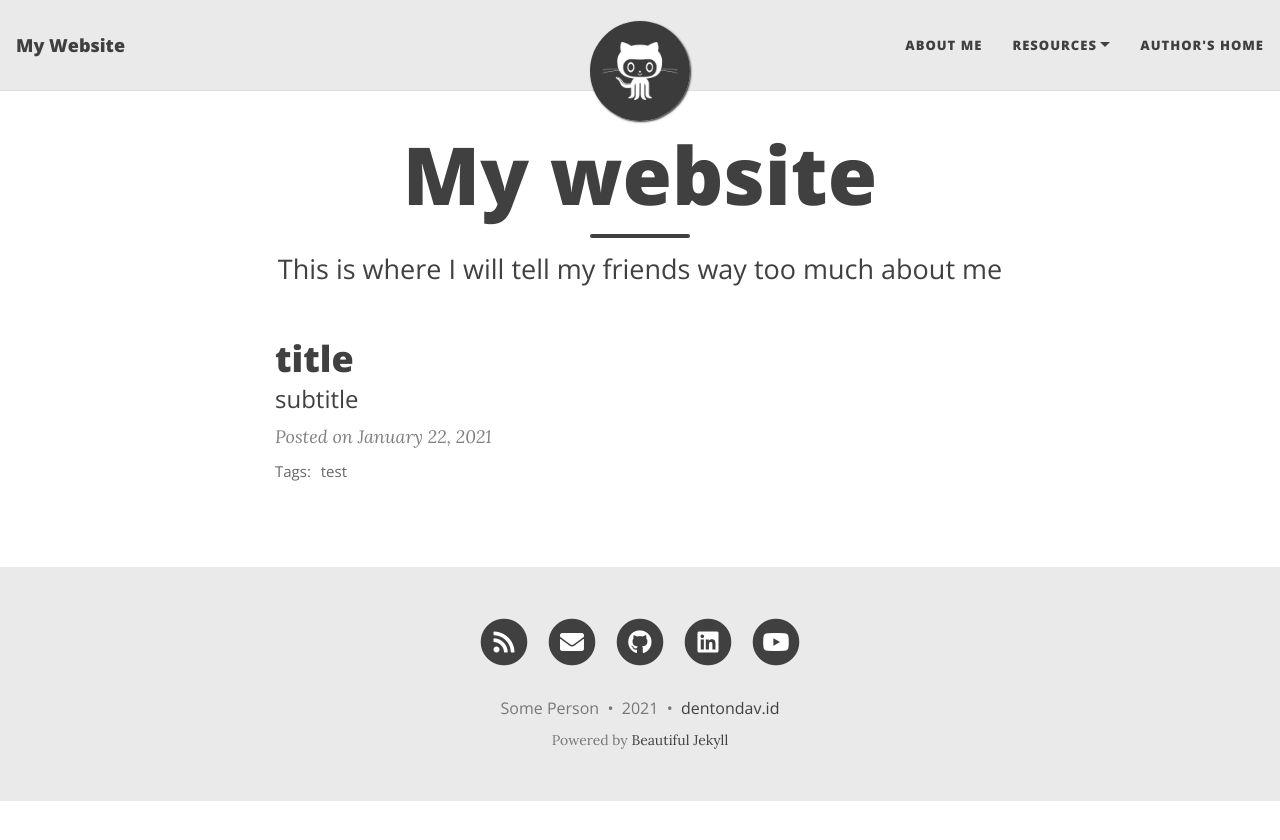
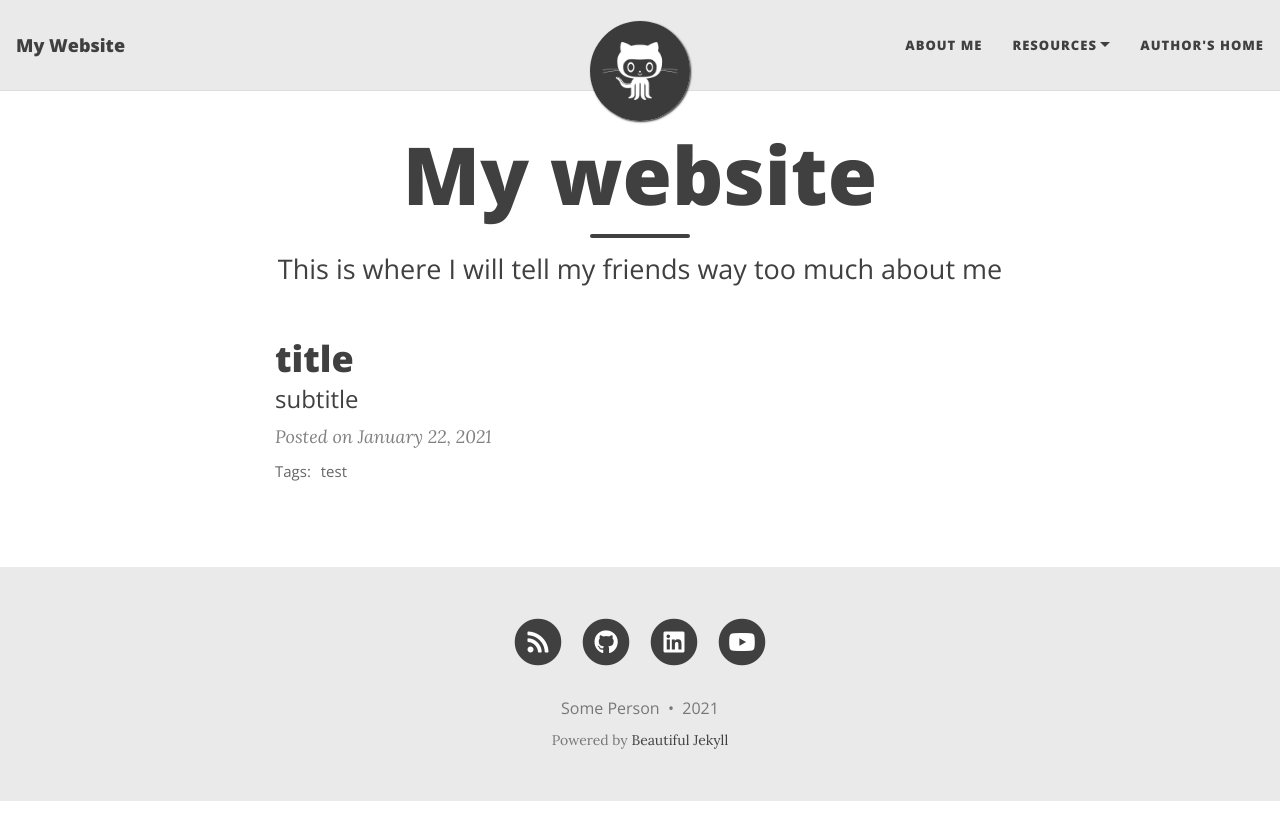
Before and after one commit to dmcg/daviddenton.github.io, a Jekyll site: the page built from index.html, in a window 1280 px wide. Shown: the top 840 px of the page. Built offline with Jekyll 4.4.1, drawn with Linux system fonts in a browser that asks for light colours; nearby versions of some CDN libraries; the list of posts is cut into pages by our own code; some of the changed lines change nothing that is shown.

Commit message:
tweaking

```diff
--- a/_config.yml
+++ b/_config.yml
@@ -33,13 +33,7 @@ round-avatar: true
 # then specify the following parameter
 #title-img: /path/to/image
 
-
-# --- Footer social media links --- #
-
-# Select the social network links that you want to show in the footer.
-# Uncomment the links you want to show and add your information to each one.
 social-network-links:
-  email: "someone@example.com"
   github: dentondavid
   youtube: c/daattali
   linkedin: denton-david
@@ -51,7 +45,7 @@ share-links-active:
   youtube: true
   linkedin: true
 
-url-pretty: "dentondav.id"
+#url-pretty: "dentondav.id"
 
 excerpt_length: 50
 
```
